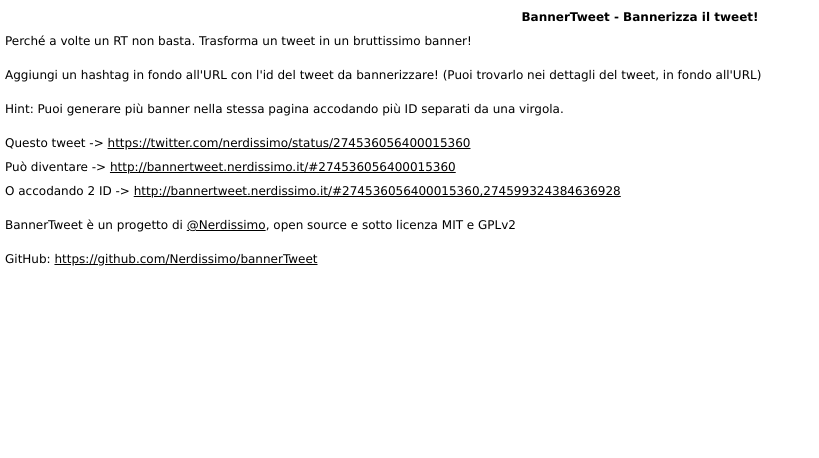
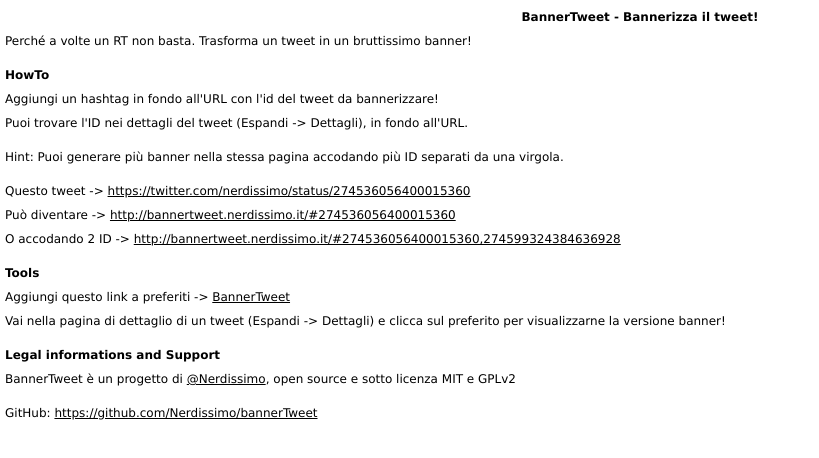
Before and after one commit to Nerdissimo/bannerTweet, a plain HTML site: page src/about.html in a window 1280 px wide. Shown: the whole page, without its empty margins (0-819 px from the left). Drawn offline with Linux system fonts and the light colour scheme.

Commit message:
About e Tool bookmark
Aggiornata la sezione About.
Aggiunto tool bookmark.
Modificata homepage.

```diff
--- a/src/about.html
+++ b/src/about.html
@@ -47,13 +47,23 @@
 	<body>
 		<h1>BannerTweet - Bannerizza il tweet!</h1>
 		<p>Perché a volte un RT non basta. Trasforma un tweet in un bruttissimo banner!</p>
-		<p>Aggiungi un hashtag in fondo all'URL con l'id del tweet da bannerizzare! (Puoi trovarlo nei dettagli del tweet, in fondo all'URL)</p>
+		<h2>HowTo</h2>
+		<p>
+			Aggiungi un hashtag in fondo all'URL con l'id del tweet da bannerizzare!<br />
+			Puoi trovare l'ID nei dettagli del tweet (Espandi -> Dettagli), in fondo all'URL.
+		</p>
 		<p>Hint: Puoi generare più banner nella stessa pagina accodando più ID separati da una virgola.</p>
 		<p>
 			Questo tweet -> <a href="https://twitter.com/nerdissimo/status/274536056400015360" title="tweet">https://twitter.com/nerdissimo/status/274536056400015360</a><br />
 			Può diventare -> <a href="http://bannertweet.nerdissimo.it/#274536056400015360" title="bannerTweet">http://bannertweet.nerdissimo.it/#274536056400015360</a><br />
 			O accodando 2 ID -> <a href="http://bannertweet.nerdissimo.it/#274536056400015360,274599324384636928" title="bannerTweet">http://bannertweet.nerdissimo.it/#274536056400015360,274599324384636928</a>
 		</p>
+		<h2>Tools</h2>
+		<p>
+			Aggiungi questo link a preferiti -> <a href="javascript:(function()%20%7Blocation.href%3D%22http%3A%2F%2Fbannertweet.nerdissimo.it%2F%23%22%2Blocation.href.substring(location.href.indexOf(%22status%2F%22)%2B7%2Clocation.href.length)%3B%7D)()%3B" title="BannerTweet">BannerTweet</a><br />
+			Vai nella pagina di dettaglio di un tweet (Espandi -> Dettagli) e clicca sul preferito per visualizzarne la versione banner!
+		</p>
+		<h2>Legal informations and Support</h2>
 		<p>BannerTweet è un progetto di <a href="http://www.twitter.com/Nerdissimo" title="Nerdissimo">@Nerdissimo</a>, open source e sotto licenza MIT e GPLv2</p>
 		<p>GitHub: <a href="https://github.com/Nerdissimo/bannerTweet" title="bannerTweet">https://github.com/Nerdissimo/bannerTweet</a></p>
 	</body>
```
Also changed, not shown: src/index.html (+1 -1 lines), 1 other file.
